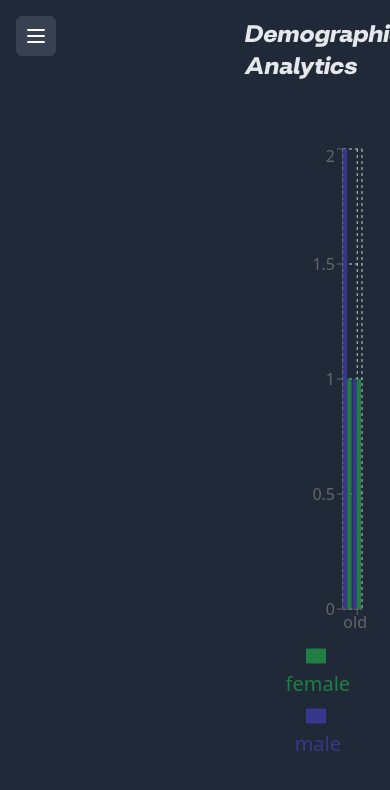
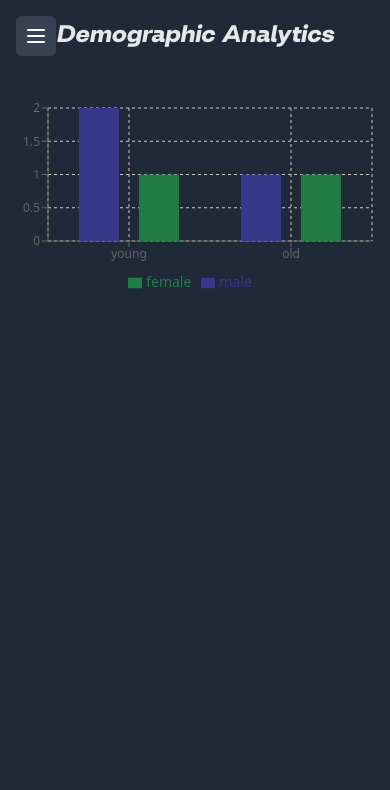
Before and after one commit to dlsntos/smart-target-admin-dashboard, a React (Vite) app: page /dashboard/demographic in a window 390 px wide. Shown: the top 790 px of the page. Built offline with nearby package versions, Linux system fonts and the light colour scheme.

Commit message:
Add mobile responsiveness

```diff
--- a/src/components/BarChart.jsx
+++ b/src/components/BarChart.jsx
@@ -1,37 +1,75 @@
-import {
-  BarChart,
-  Bar,
-  XAxis,
-  YAxis,
-  CartesianGrid,
-  Tooltip,
-  Legend,
-  ResponsiveContainer,
-} from "recharts";
+import { BarChart, Bar, XAxis, YAxis, CartesianGrid, Tooltip, Legend, ResponsiveContainer } from "recharts";
+import { useState, useEffect } from "react";
 
 function BarChartComponent() {
+  const [screenWidth, setScreenWidth] = useState(typeof window !== 'undefined' ? window.innerWidth : 1024);
+
   const demographicData = [
     { ageRange: "young", male: 2, female: 1 },
     { ageRange: "old", male: 1, female: 1 },
   ];
 
+  useEffect(() => {
+    const handleResize = () => {
+      setScreenWidth(window.innerWidth);
+    };
+
+    window.addEventListener('resize', handleResize);
+    return () => window.removeEventListener('resize', handleResize);
+  }, []);
+
+  // Get responsive bar sizes based on screen width
+  const getBarSize = () => {
+    if (screenWidth < 500) return 40;
+    if (screenWidth < 700) return 60;
+    return 100;
+  };
+
+  const getBarGap = () => {
+    if (screenWidth < 500) return 20;
+    if (screenWidth < 700) return 35;
+    return 50;
+  };
+
   return (
-    <div className="items-center w-2/3 h-full py-10 mb-10">
+    <div className="items-center w-full sm:w-2/3 h-64 sm:h-80 md:h-96 lg:h-full py-4 sm:py-10 mb-4 sm:mb-10 px-2 sm:px-0">
       <ResponsiveContainer width="100%" height="100%">
-        <BarChart data={demographicData} barSize={100} barGap={50}>
+        <BarChart
+          data={demographicData}
+          barSize={getBarSize()}
+          barGap={getBarGap()}
+          margin={{
+            top: 20,
+            right: screenWidth < 640 ? 10 : 30,
+            left: screenWidth < 640 ? 10 : 20,
+            bottom: 20
+          }}
+        >
           <CartesianGrid strokeDasharray="3 3" color="white" />
-          <XAxis dataKey="ageRange" color="white" />
-          <YAxis color="white" />
+          <XAxis
+            dataKey="ageRange"
+            color="white"
+            tick={{ fontSize: screenWidth < 640 ? 12 : 14 }}
+          />
+          <YAxis
+            color="white"
+            tick={{ fontSize: screenWidth < 640 ? 12 : 14 }}
+            width={screenWidth < 640 ? 30 : 40}
+          />
           <Tooltip />
           <Bar dataKey="male" fill="#37378cff" />
           <Bar dataKey="female" fill="#207e44ff" />
           <Legend
-            iconSize={20}
-            wrapperStyle={{ fontSize: "20px", fontWeight: "500" }}
+            iconSize={screenWidth < 640 ? 14 : 20}
+            wrapperStyle={{
+              fontSize: screenWidth < 640 ? "14px" : "20px",
+              fontWeight: "500"
+            }}
           />
         </BarChart>
       </ResponsiveContainer>
     </div>
   );
 }
+
 export default BarChartComponent;
--- a/src/pages/dashboard/Demographics.jsx
+++ b/src/pages/dashboard/Demographics.jsx
@@ -1,7 +1,7 @@
 import BarChartComponent from "../../components/BarChart";
 function Demographics() {
   return (
-    <div className="flex flex-col items-center h-full ml-64">
+    <div className="flex flex-col items-center h-full lg:ml-64">
       <h1 className="my-5 text-2xl text-gray-200 font-lupio">Demographic Analytics</h1>
 			<BarChartComponent />
     </div>
```
